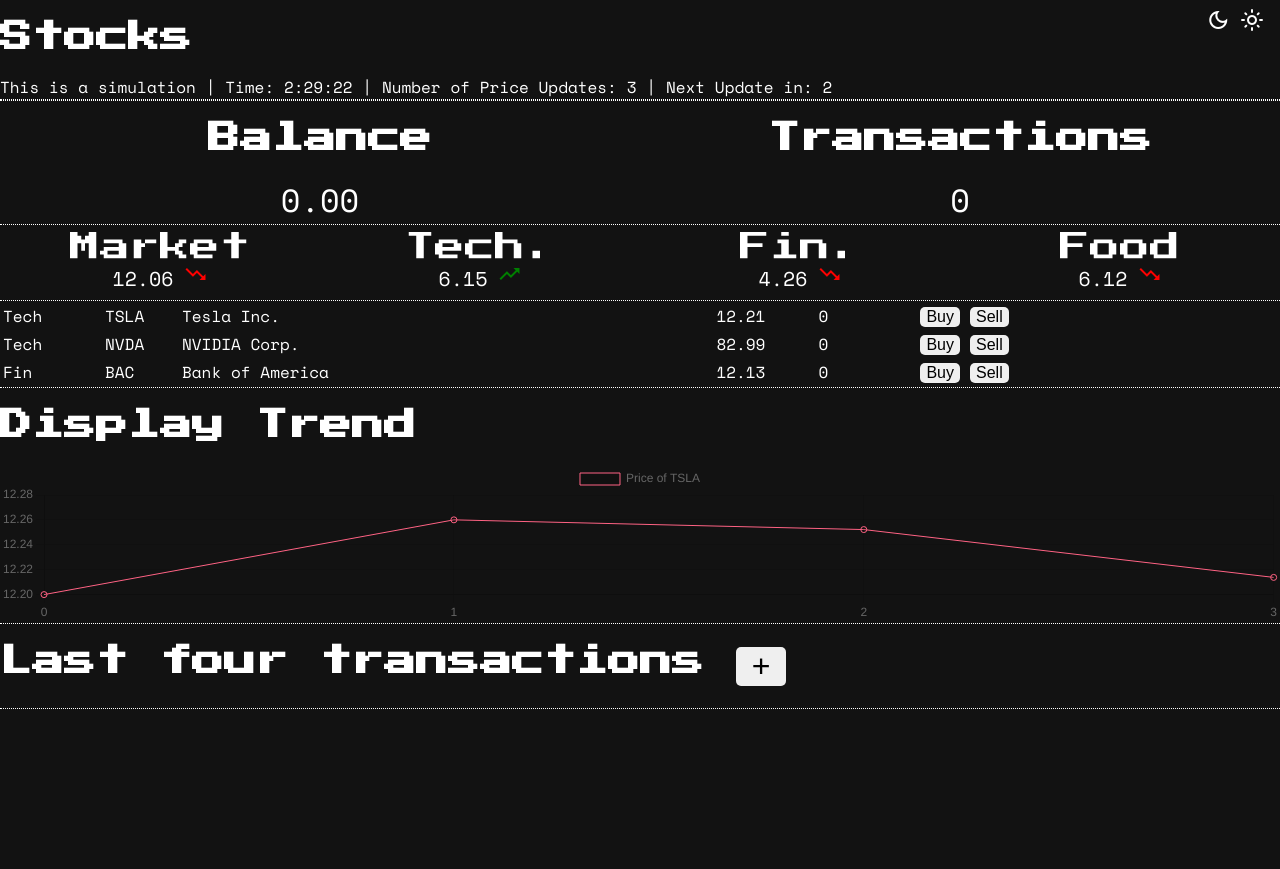
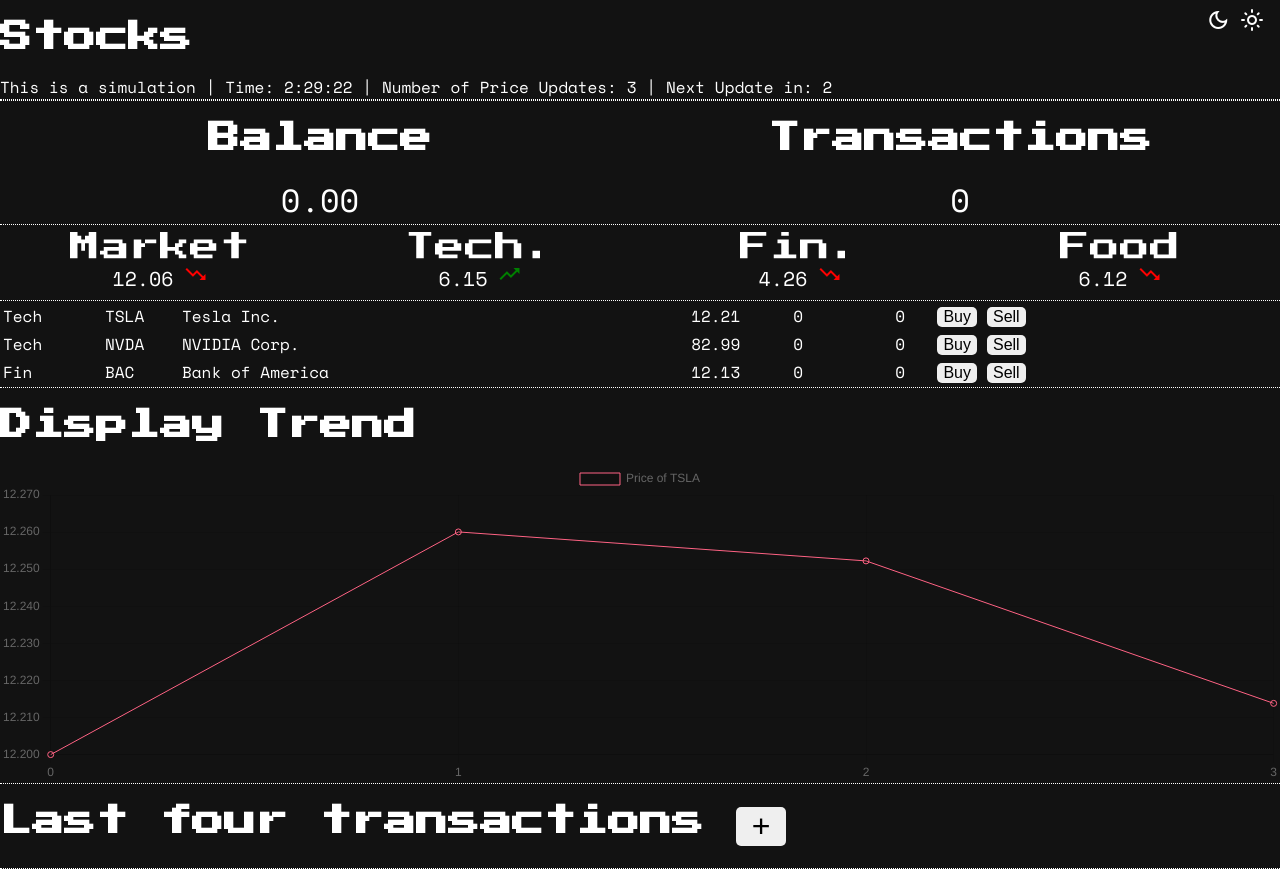
Before and after one commit to D2TA/StockBuyingSellingWeb, a plain HTML site: page index.html in a window 1280 px wide. Before the commit the page ends 800 px from the top, so only its background shows below. Drawn offline with nearby package versions, Linux system fonts and the light colour scheme; a web font is replaced by a local one.

Commit message:
I hate dual axis on ChartJS

```diff
--- a/index.html
+++ b/index.html
@@ -138,7 +138,7 @@
     <div class = "chartTicker">
       <h1>Display Trend</h1>
       <div id="trend">
-         <canvas id="myChart" width="400" height="50"></canvas>
+         <canvas id="myChart" width="400" height="100"></canvas>
       </div>
       <script src="./script-chartjs.js"></script>
     </div>
--- a/script-chartjs.js
+++ b/script-chartjs.js
@@ -1,7 +1,7 @@
 //  LoadChartJS();
 
 const symbol = 'TSLA';
-const pricearray = priceObj[symbol];
+var pricearray = priceObj[symbol];
 const labelarray = [...Array(pricearray.length).keys()];
 
 var canvas = document.getElementById('myChart').getContext('2d');
@@ -11,21 +11,33 @@ var data = {
     label: 'Price of ' + symbol,
     data: pricearray,
     borderColor: 'rgba(255, 99, 132, 1)',
-    borderWidth: 1
-  }],
+    borderWidth: 1,
+    // yAxisID: "y1",
+  },
+  // {
+  //   label: 'Average Cost of ' + symbol,
+  //   data: 13,
+  //   borderColor: 'rgba(99, 99, 99, 1)',
+  //   borderWidth: 1,
+  //   yAxisID: "y2",
+  // },
+
+  ],
 };
 
 var option = {
-  showLines: true
+  showLines: true,
+  stacked: false,
 };
 
-var myLineChart = new Chart(canvas, {type: 'line', data: data, options: option})
+var myLineChart = new Chart(canvas, {type: 'line',data: data, options: option})
 
 function UpdateChartData() {
   const symbol = 'TSLA';
-  const pricearray = priceObj[symbol];
+  var pricearray = priceObj[symbol];
   const labelarray = [...Array(pricearray.length).keys()];
   myLineChart.data.datasets[0].data = pricearray;
+  // myLineChart.data.datasets[1].data = 13;
   myLineChart.data.labels = labelarray;
   myLineChart.update();
 }
--- a/script.js
+++ b/script.js
@@ -99,13 +99,16 @@ function draftTable(Selectindustry) {
       var Col4   = newRow.insertCell(3);
       var Col5   = newRow.insertCell(4);
       var Col6   = newRow.insertCell(5);
+      var Col7   = newRow.insertCell(6);
       Col1.innerHTML = obj[info_row].industry;
       Col2.innerHTML = obj[info_row].symbol;
       Col3.innerHTML = obj[info_row].name;
       // Col3.innerHTML = obj[info_row].description;
       Col4.innerHTML = priceObj[ obj[info_row].symbol ][ priceObj[obj[info_row].symbol].length - 1 ].toFixed(2);     // Pulls latest price from price matrix
       Col5.innerHTML = updateQuantity(obj[info_row].symbol);
-      Col6.innerHTML = '<button onclick="'
+      Col6.innerHTML = 0;     // Average Price
+      Col7.innerHTML = 0;     // Percentage of Portfolio
+      Col7.innerHTML = '<button onclick="'
         + "TransactionEvent('BUY','" + obj[info_row].symbol + "',10,priceObj." + obj[info_row].symbol + '[priceObj.' + obj[info_row].symbol + '.length - 1],new Date());">Buy</button>'
         + '<button onclick="'
         + "TransactionEvent('SELL','" + obj[info_row].symbol + "',10,priceObj." + obj[info_row].symbol + '[priceObj.' + obj[info_row].symbol + '.length - 1],new Date());">Sell</button>';
```
